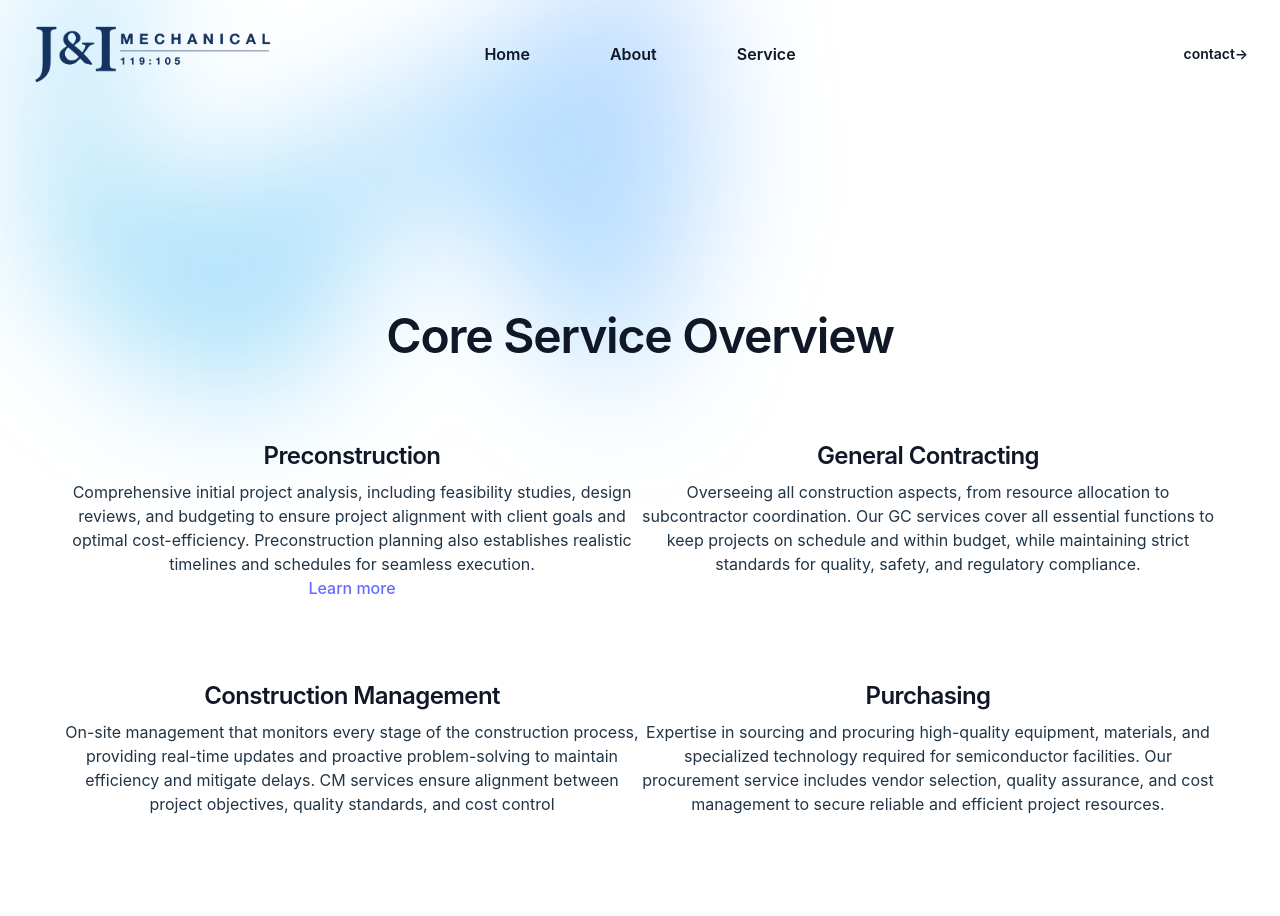
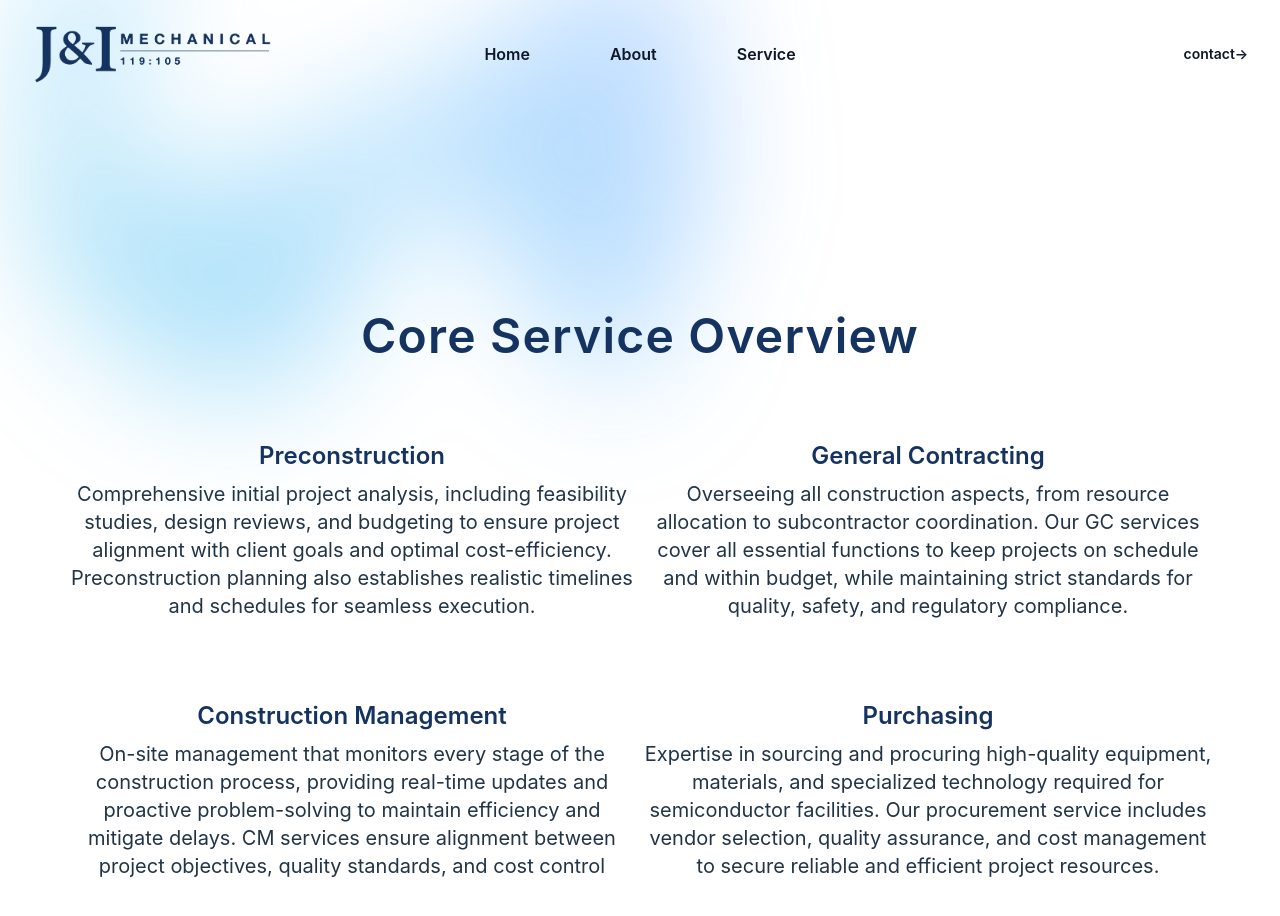
Before and after one commit to rogseo/JandI, a React (Vite) app: page /service in a window 1280 px wide. Shown: the top 916 px of the page. Before the commit the page ends 888 px from the top, so only its background shows below. Built offline with nearby package versions, Linux system fonts and the light colour scheme.

Commit message:
service page : make it reponsive

```diff
--- a/src/pages/Service.jsx
+++ b/src/pages/Service.jsx
@@ -19,27 +19,26 @@ function Service() {
             {/* Our Unique Advantage */}
             <div>
 
-                <div className="mx-auto max-w-2xl sm:pt-48 lg:pt-56 ">
+                <div className="mx-auto max-w-2xl pt-50 lg:pt-56 ">
                     <div className="text-center">
-                        <h1 className="text-3xl font-semibold tracking-tight text-balance text-gray-900 lg:text-5xl">
+                        <h1 className="text-[#153361] font-semibold text-balance sm:tracking-tight lg:tracking-wide md:text-2xl lg:text-5xl text-3xl ">
                             Core Service Overview
                         </h1>
                     </div>
                 </div>
                 <article className='flex flex-col pt-10'>
 
-                    <div className='flex flex-row py-10'>
+                    <div className='flex flex-col lg:flex-row py-10'>
 
 
                         <div className='basis-1/2 border-black rounded-[calc(var(--radius-lg)+1px)] '>
-                            <h1 className=' text-2xl font-semibold tracking-tight text-balance text-gray-900 sm:text-2xl'>Preconstruction</h1>
-                            <p className='pt-2'>Comprehensive initial project analysis, including feasibility studies, design reviews, and budgeting to ensure project alignment with client goals and optimal cost-efficiency. Preconstruction planning also establishes realistic timelines and schedules for seamless execution.</p>
-                            <a href="" > Learn more</a>
+                            <h1 className='text-[#153361] text-xl font-semibold text-balance lg:text-2xl'>Preconstruction</h1>
+                            <p className='pt-2 text-sm/8 lg:text-xl pb-10 '>Comprehensive initial project analysis, including feasibility studies, design reviews, and budgeting to ensure project alignment with client goals and optimal cost-efficiency. Preconstruction planning also establishes realistic timelines and schedules for seamless execution.</p>
                         </div>
 
                         <div className='basis-1/2'>
-                            <h1 className=' text-2xl font-semibold tracking-tight text-balance text-gray-900 sm:text-2xl'>General Contracting</h1>
-                            <p className='pt-2'>Overseeing all construction aspects, from resource allocation to subcontractor coordination. Our GC services cover all essential functions to keep projects on schedule and within budget, while maintaining strict standards for quality, safety, and regulatory compliance.</p>
+                            <h1 className='text-[#153361] text-xl font-semibold text-balance lg:text-2xl'>General Contracting</h1>
+                            <p className='pt-2 text-sm/8 lg:text-xl pb-10'>Overseeing all construction aspects, from resource allocation to subcontractor coordination. Our GC services cover all essential functions to keep projects on schedule and within budget, while maintaining strict standards for quality, safety, and regulatory compliance.</p>
 
                         </div>
                     </div>
@@ -47,15 +46,15 @@ function Service() {
                         <img src={logo} alt="Company Logo" className="w-30 h-30 rounded-lg justify-center" />
                     </div> */}
 
-                    <div className='flex flex-row py-10'>
+                    <div className='flex flex-col lg:flex-row'>
                         <div className='basis-1/2'>
-                            <h1 className=' text-2xl font-semibold tracking-tight text-balance text-gray-900 sm:text-2xl'>Construction Management</h1>
-                            <p className='pt-2'>On-site management that monitors every stage of the construction process, providing real-time updates and proactive problem-solving to maintain efficiency and mitigate delays. CM services ensure alignment between project objectives, quality standards, and cost control</p>
+                            <h1 className='text-[#153361] text-xl font-semibold text-balance  lg:text-2xl'>Construction Management</h1>
+                            <p className='pt-2 text-sm/8 lg:text-xl pb-10'>On-site management that monitors every stage of the construction process, providing real-time updates and proactive problem-solving to maintain efficiency and mitigate delays. CM services ensure alignment between project objectives, quality standards, and cost control</p>
 
                         </div>
                         <div className='basis-1/2'>
-                            <h1 className=' text-2xl font-semibold tracking-tight text-balance text-gray-900 sm:text-2xl'>Purchasing</h1>
-                            <p className='pt-2'>Expertise in sourcing and procuring high-quality equipment, materials, and specialized technology required for semiconductor facilities. Our procurement service includes vendor selection, quality assurance, and cost management to secure reliable and efficient project resources.</p>
+                            <h1 className='text-[#153361] text-xl font-semibold text-balance lg:text-2xl'>Purchasing</h1>
+                            <p className='pt-2 text-sm/8 lg:text-xl pb-10'>Expertise in sourcing and procuring high-quality equipment, materials, and specialized technology required for semiconductor facilities. Our procurement service includes vendor selection, quality assurance, and cost management to secure reliable and efficient project resources.</p>
 
                         </div>
                     </div>
```
